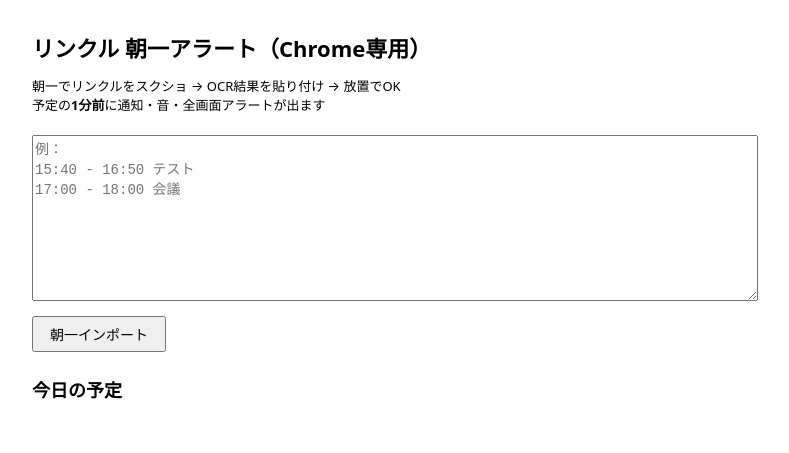
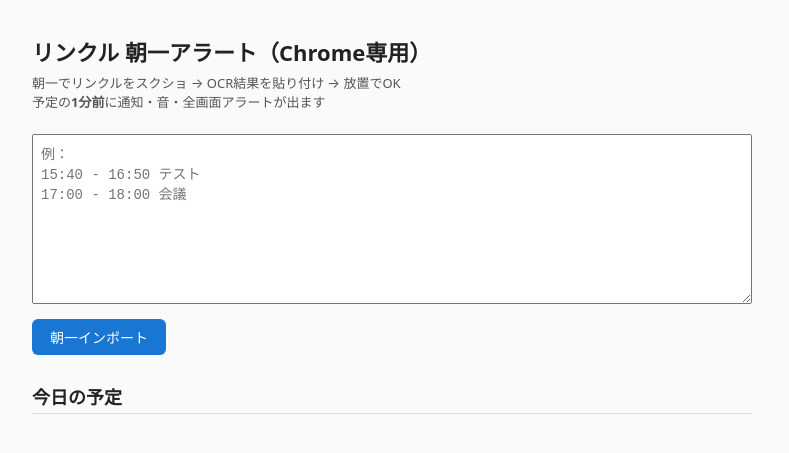
Before and after one commit to izuminakayama-rgb/wrinkle-alert, a plain HTML site: page index.html in a window 1280 px wide. Shown: the whole page, without its empty margins (248-1037 px from the left). Drawn offline with Linux system fonts and the light colour scheme.

Commit message:
Update index.html

```diff
--- a/index.html
+++ b/index.html
@@ -7,44 +7,65 @@
   <style>
     body {
       font-family: system-ui, -apple-system, BlinkMacSystemFont;
-      padding: 16px;
+      padding: 20px;
       max-width: 720px;
       margin: auto;
+      background: #fafafa;
+      color: #222;
     }
 
     h1 {
       font-size: 22px;
-      margin-bottom: 4px;
+      margin-bottom: 6px;
+    }
+
+    p {
+      font-size: 13px;
+      color: #555;
+      margin-top: 0;
     }
 
     textarea {
       width: 100%;
-      height: 160px;
-      margin-top: 8px;
+      height: 170px;
+      margin-top: 10px;
+      padding: 8px;
       font-size: 14px;
+      box-sizing: border-box;
     }
 
     button {
       margin-top: 10px;
-      padding: 6px 16px;
+      padding: 8px 18px;
       font-size: 14px;
+      background: #1976d2;
+      color: #fff;
+      border: none;
+      border-radius: 6px;
       cursor: pointer;
     }
 
-    h2 {
-      margin-top: 24px;
-      font-size: 18px;
+    button:hover {
+      opacity: 0.9;
     }
 
-    /* ✅ 今日の予定：シンプル表示（元に戻す） */
+    h2 {
+      margin-top: 28px;
+      font-size: 18px;
+      border-bottom: 1px solid #ddd;
+      padding-bottom: 4px;
+    }
+
+    /* ✅ 今日の予定：シンプル黒字 */
     ul {
-      margin-top: 8px;
+      margin-top: 10px;
       padding-left: 18px;
     }
 
     li {
       font-size: 14px;
-      margin-bottom: 4px;
+      color: #000;
+      margin-bottom: 6px;
     }
   </style>
 </head>
@@ -52,14 +73,15 @@
 <body>
 
 <h1>リンクル 朝一アラート（Chrome専用）</h1>
-<p style="font-size:13px;">
+<p>
   朝一でリンクルをスクショ → OCR結果を貼り付け → 放置でOK<br>
   予定の<strong>1分前</strong>に通知・音・全画面アラートが出ます
 </p>
 
 <textarea id="ocrText" placeholder="例：
 15:40 - 16:50 テスト
-17:00 - 18:00 会議"></textarea>
+17:00 - 18:00 会議">
+</textarea>
 
 <br>
 <button onclick="importSchedule()">朝一インポート</button>
@@ -67,7 +89,7 @@
 <h2>今日の予定</h2>
 <ul id="scheduleList"></ul>
 
-<!-- 🔊 アラーム音（Google公式） -->
+<!-- 🔊 アラーム音 -->
 <audio id="alarmSound" preload="auto">
   <source src="https://actions.google.com/sounds/v1/alarms/alarm_clock.ogg" type="audio/ogg">
 </audio>
@@ -97,27 +119,27 @@
       const startTime = new Date(today);
       startTime.setHours(h, m, 0, 0);
 
-      // ✅ 今日の予定に必ず表示（シンプル）
+      // ✅ 今日の予定：シンプル表示
       const li = document.createElement("li");
       li.textContent = line.trim();
       list.appendChild(li);
 
-      // ✅ 通知は未来のみ
       const notifyAt = new Date(startTime.getTime() - 60 * 1000);
       const delay = notifyAt.getTime() - Date.now();
 
       if (delay > 0 && Notification.permission === "granted") {
         setTimeout(() => {
+
           // 🔔 ブラウザ通知（最大限強調）
-          new Notification("🚨🚨 まもなく開始 🚨🚨", {
+          new Notification("🚨 まもなく開始 🚨", {
             body:
               "━━━━━━━━━━━━━━\n" +
-              "⏰ " + line.trim() + "\n" +
+              line.trim() + "\n" +
               "━━━━━━━━━━━━━━\n" +
               "※ 1分後に開始"
           });
 
-          // 🔊 連続音（約5秒）
+          // 🔊 アラーム音（5秒）
           if (sound) {
             sound.currentTime = 0;
             sound.play().catch(() => {});
@@ -132,7 +154,6 @@
     });
   }
 
-  // ✅ 全画面ポップアップ
   function openFullscreenPopup(text) {
     const popup = window.open(
       "",
@@ -149,30 +170,30 @@
         <style>
           body {
             margin: 0;
+            background: #111;
+            color: #fff;
+            font-family: system-ui;
             display: flex;
             align-items: center;
             justify-content: center;
             height: 100vh;
-            background: #000;
-            color: #fff;
-            font-family: system-ui;
           }
           .box {
             text-align: center;
           }
           h1 {
+            font-size: 40px;
             color: #ff5252;
-            font-size: 42px;
             margin-bottom: 20px;
           }
           p {
-            font-size: 28px;
+            font-size: 26px;
           }
         </style>
       </head>
       <body>
         <div class="box">
-          <h1>🚨 まもなく開始 🚨</h1>
+          <h1>まもなく開始</h1>
           <p>${text}</p>
         </div>
         <script>
```
